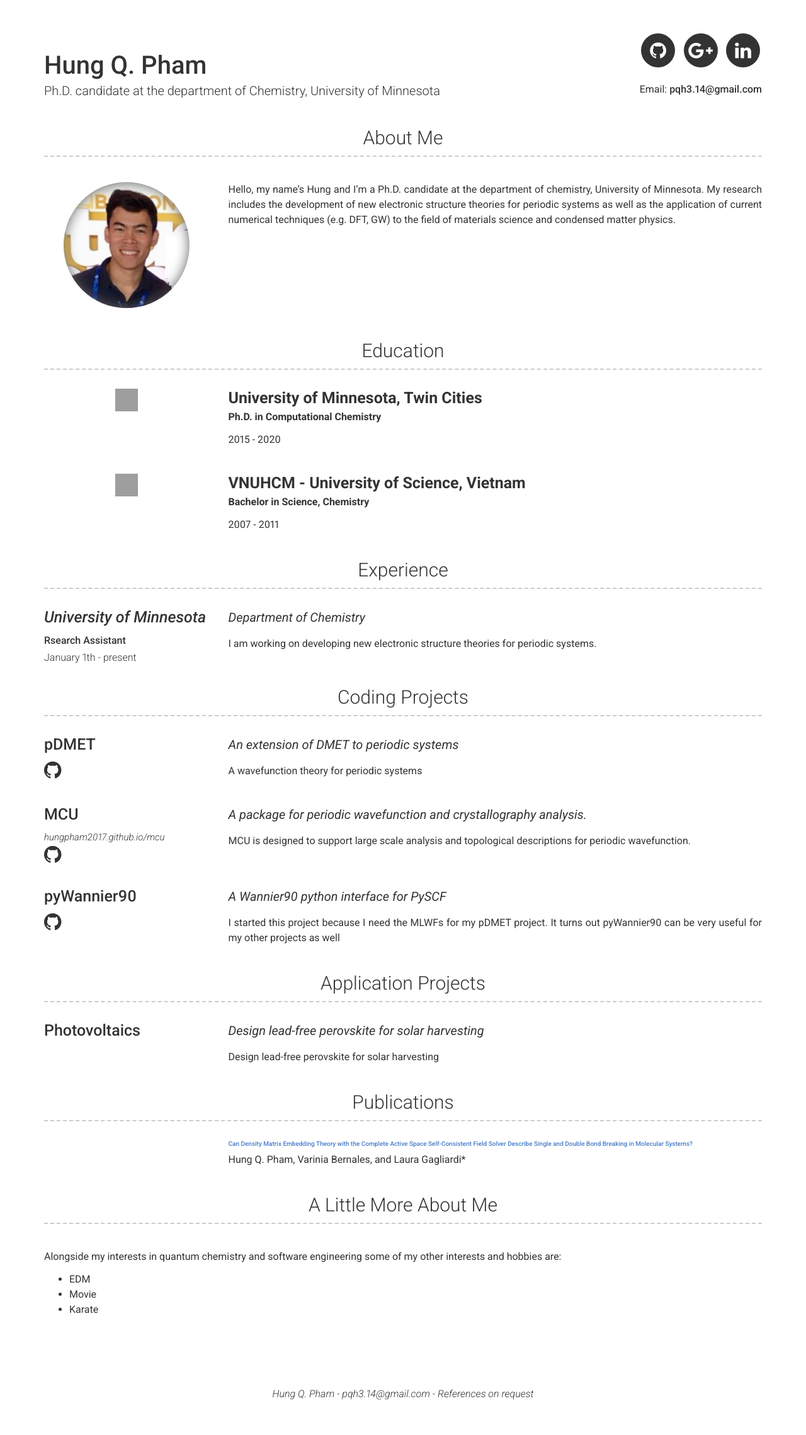
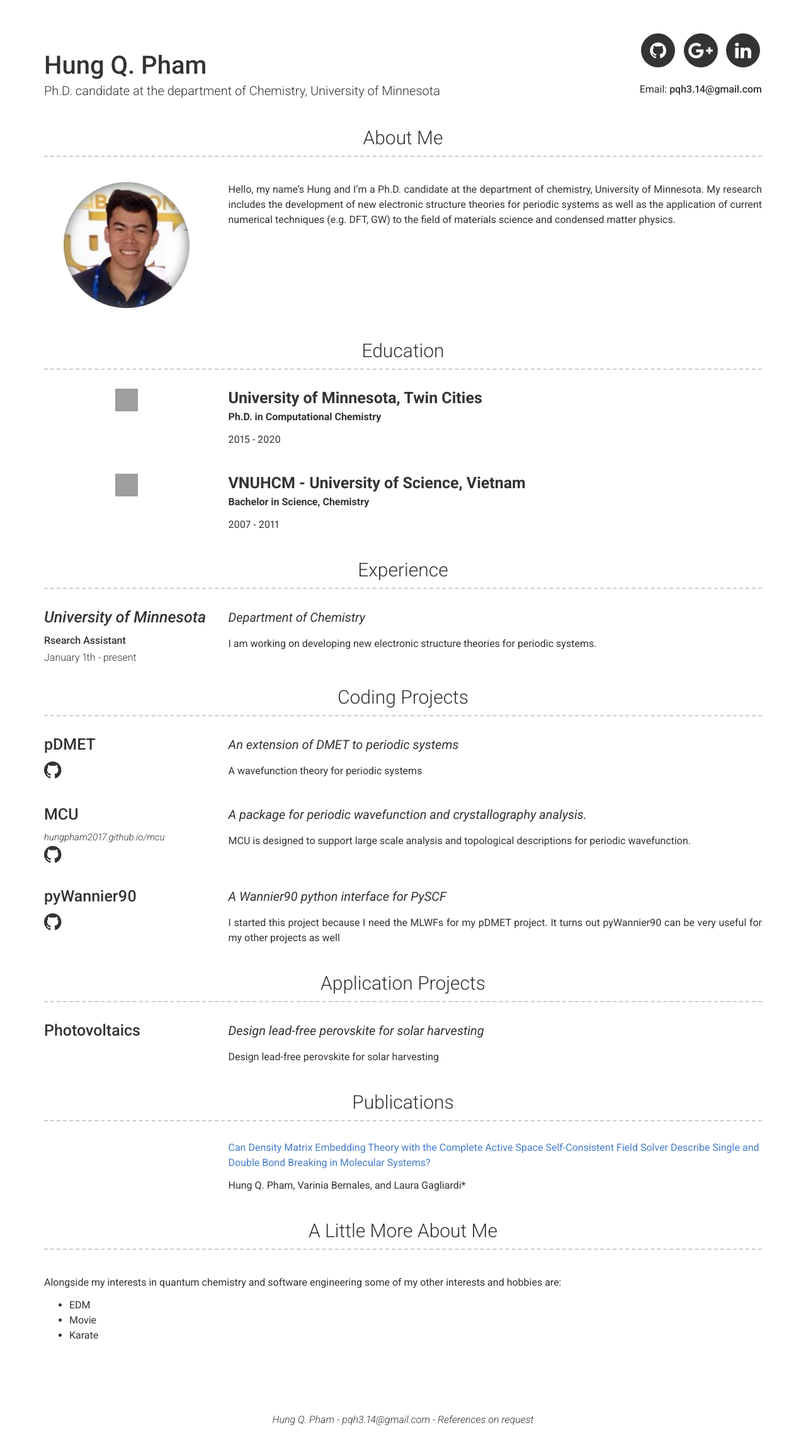
Before and after one commit to hungpham2017/hungpham2017.github.io, a Jekyll site: the page built from index.md, in a window 1280 px wide. Shown: the whole page at 63% size. Built offline with Jekyll 4.4.1, drawn with Linux system fonts in a browser that asks for light colours; before the commit the page ends 2237 px from its top, so only the background shows below that; grey boxes are pictures that could not be loaded.

```diff
--- a/_includes/publications.html
+++ b/_includes/publications.html
@@ -6,7 +6,7 @@
       </div>
       <div class="col-xs-12 col-sm-8 col-md-9 col-print-12">
 
-        <h6 class="title">
+        <p class="title">
         {%- if paper.link -%}
           {% include a.html href=paper.link %}
         {%- endif -%}
@@ -14,7 +14,7 @@
         {%- if paper.link -%}
           </a>
         {%- endif -%}
-        </h6>
+        </p>
 
         {{ paper.authors | strip | markdownify }}
       </div>
```
